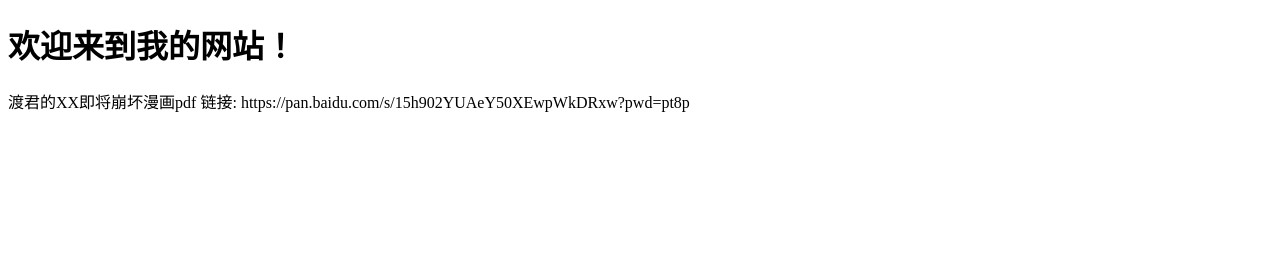
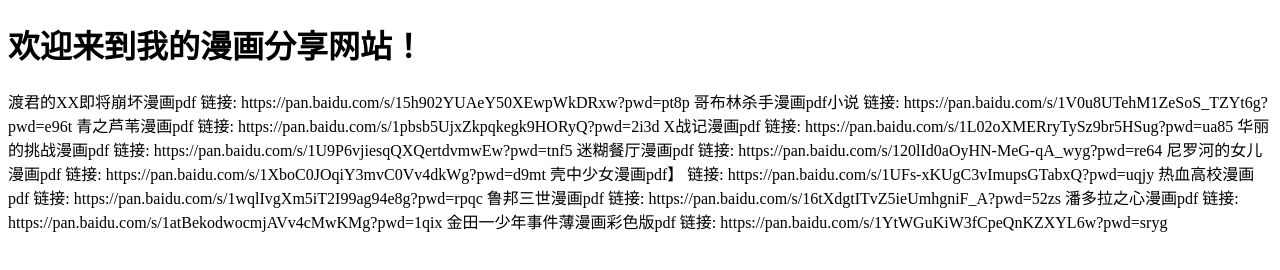
Before and after one commit to m2986603210/moxuyou.github.io, a plain HTML site: page index.html in a window 1280 px wide. Drawn offline with Linux system fonts and the light colour scheme.

Commit message:
Update index.html

```diff
--- a/index.html
+++ b/index.html
@@ -6,8 +6,19 @@
     <title>我的第一个网页</title>
 </head>
 <body>
-    <h1>欢迎来到我的网站！</h1>
-    <p>渡君的XX即将崩坏漫画pdf 链接: https://pan.baidu.com/s/15h902YUAeY50XEwpWkDRxw?pwd=pt8p </p>
+    <h1>欢迎来到我的漫画分享网站！</h1>
+    <p>渡君的XX即将崩坏漫画pdf 链接: https://pan.baidu.com/s/15h902YUAeY50XEwpWkDRxw?pwd=pt8p
+    哥布林杀手漫画pdf小说 链接: https://pan.baidu.com/s/1V0u8UTehM1ZeSoS_TZYt6g?pwd=e96t
+ 青之芦苇漫画pdf 链接: https://pan.baidu.com/s/1pbsb5UjxZkpqkegk9HORyQ?pwd=2i3d
+ X战记漫画pdf 链接: https://pan.baidu.com/s/1L02oXMERryTySz9br5HSug?pwd=ua85
+华丽的挑战漫画pdf 链接: https://pan.baidu.com/s/1U9P6vjiesqQXQertdvmwEw?pwd=tnf5
+迷糊餐厅漫画pdf 链接: https://pan.baidu.com/s/120lId0aOyHN-MeG-qA_wyg?pwd=re64
+尼罗河的女儿漫画pdf 链接: https://pan.baidu.com/s/1XboC0JOqiY3mvC0Vv4dkWg?pwd=d9mt
+壳中少女漫画pdf】 链接: https://pan.baidu.com/s/1UFs-xKUgC3vImupsGTabxQ?pwd=uqjy
+热血高校漫画pdf 链接: https://pan.baidu.com/s/1wqlIvgXm5iT2I99ag94e8g?pwd=rpqc
+鲁邦三世漫画pdf 链接: https://pan.baidu.com/s/16tXdgtITvZ5ieUmhgniF_A?pwd=52zs
+潘多拉之心漫画pdf 链接: https://pan.baidu.com/s/1atBekodwocmjAVv4cMwKMg?pwd=1qix
+金田一少年事件薄漫画彩色版pdf 链接: https://pan.baidu.com/s/1YtWGuKiW3fCpeQnKZXYL6w?pwd=sryg  </p>
 
 </body>
 </html>
```
